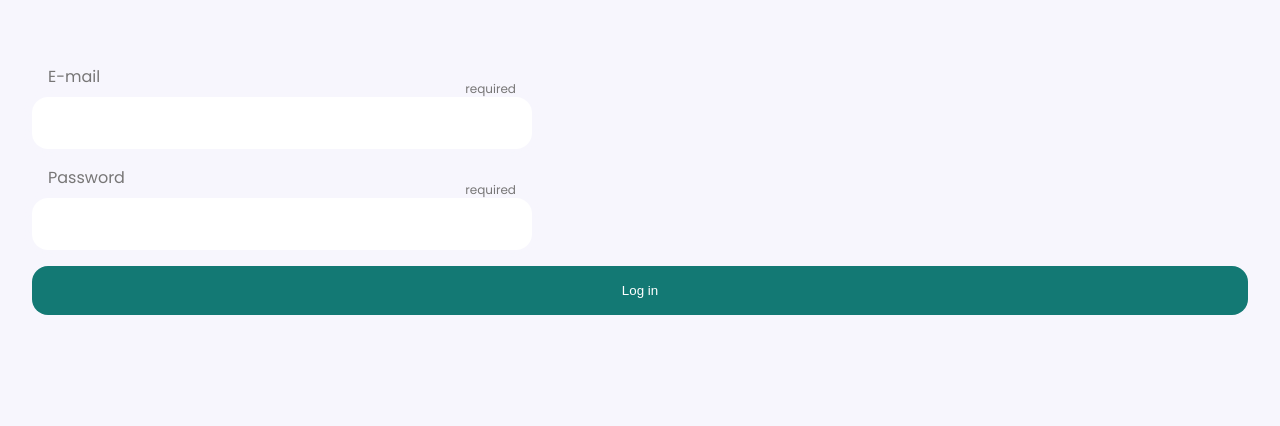
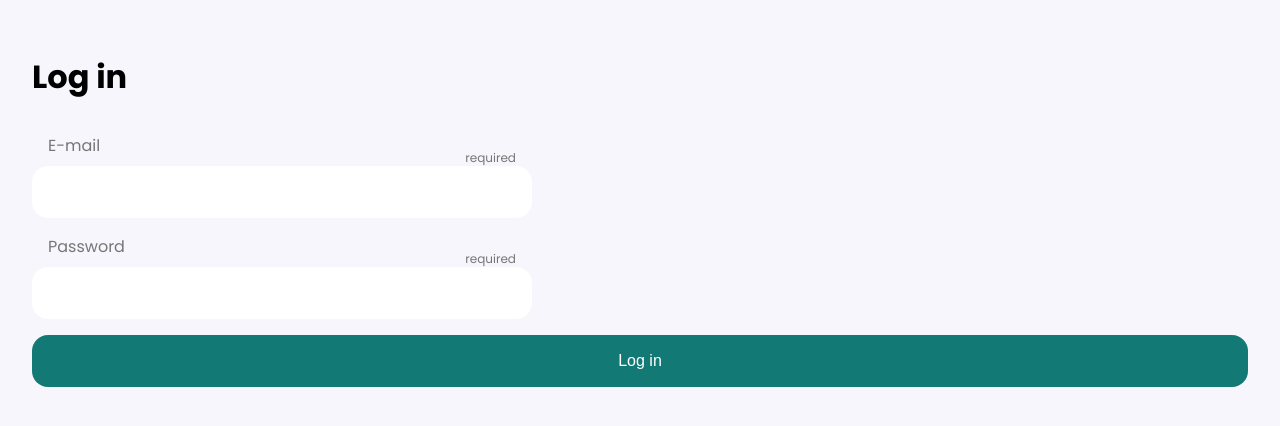
Before and after one commit to WahidN/instachef, a Next.js app: page / in a window 1280 px wide. Shown: the top 426 px of the page. Built offline with nearby package versions, Linux system fonts and the light colour scheme.

Commit message:
add layout component add login form

```diff
--- a/components/Button.module.css
+++ b/components/Button.module.css
@@ -6,6 +6,7 @@
   cursor: pointer;
   text-align: center;
   width: 100%;
+  font-size: 1rem;
 }
 
 .primary {
--- /dev/null
+++ b/components/forms/LoginForm.tsx
@@ -0,0 +1,15 @@
+import React from 'react'
+import { Form } from '../Form';
+import { Input } from '../Input';
+
+export const LoginForm = () => {
+  return (
+    <>
+      <h1>Log in</h1>
+      <Form buttonLabel="Log in">
+        <Input type="email" label="E-mail" required></Input>
+        <Input type="password" label="Password" required></Input>
+      </Form>
+    </>
+  );
+}
--- a/pages/_app.tsx
+++ b/pages/_app.tsx
@@ -1,4 +1,4 @@
-import type { AppProps } from 'next/app'
+import type { AppProps } from 'next/app';
 import '../styles/globals.css'
 
 function MyApp({ Component, pageProps }: AppProps) {
--- a/pages/index.tsx
+++ b/pages/index.tsx
@@ -1,15 +1,11 @@
 import type { NextPage } from 'next'
 import { Container } from '../components/Container'
-import { Form } from '../components/Form';
-import { Input } from '../components/Input'
+import { LoginForm } from '../components/forms/LoginForm';
 
 const Home: NextPage = () => {
   return (
     <Container>
-      <Form buttonLabel='Log in'>
-        <Input type="email" label="E-mail" required></Input>
-        <Input type="password" label="Password" required></Input>
-      </Form>
+      <LoginForm />
     </Container>
   );
 }
```
Also changed, not shown: components/_Layout.tsx (added, +27 -0 lines), components/_Layout.module.css (added).
